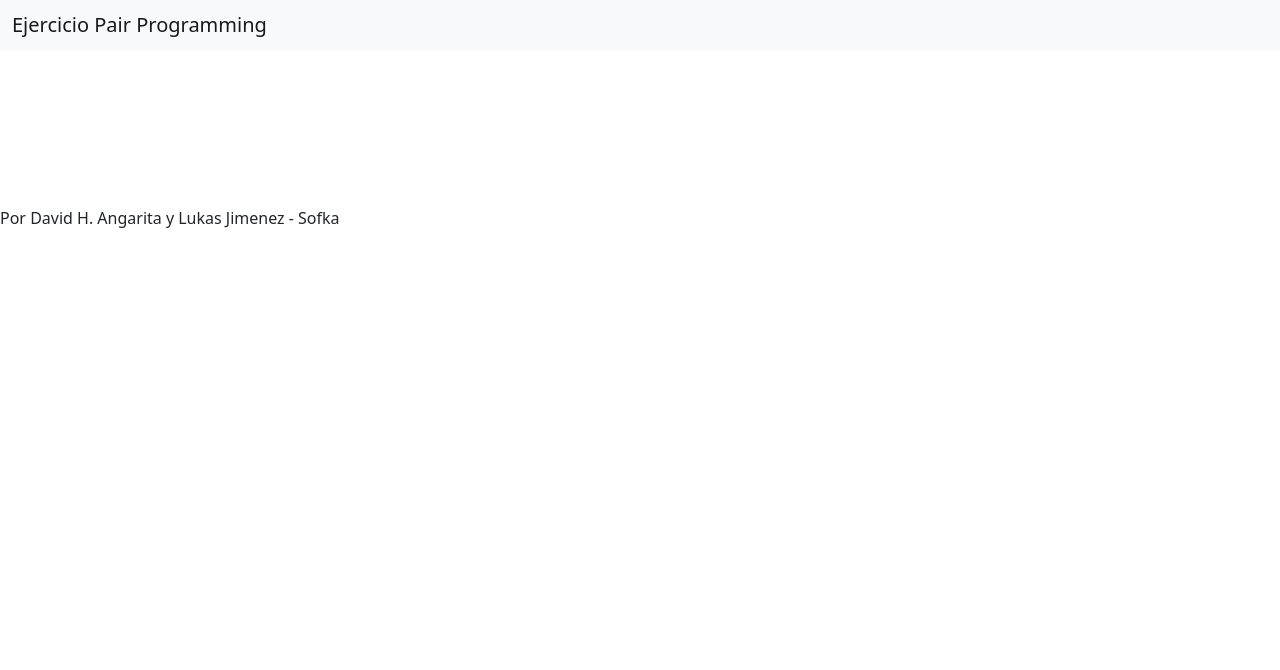
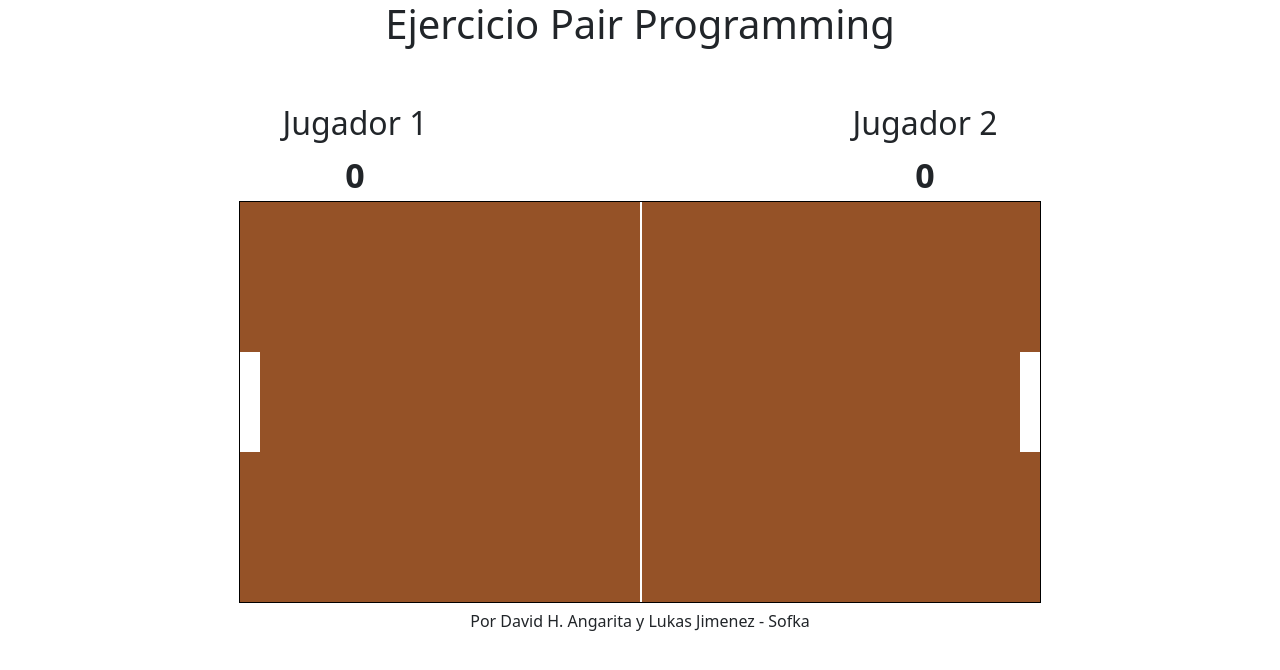
Before and after one commit to davidangarita1/Taller_Pair_Programming-sofka, a plain HTML site: page index.html in a window 1280 px wide. Drawn offline with nearby package versions, Linux system fonts and the light colour scheme.

Commit message:
Se agrego estilos para el tablero

```diff
--- a/index.html
+++ b/index.html
@@ -1,22 +1,37 @@
 <!doctype html>
 <html lang="en">
+
 <head>
 	<!-- Required meta tags -->
 	<meta charset="utf-8">
 	<meta name="viewport" content="width=device-width, initial-scale=1">
 
 	<!-- Bootstrap CSS -->
-    <link href="https://cdn.jsdelivr.net/npm/bootstrap@5.1.3/dist/css/bootstrap.min.css" rel="stylesheet" integrity="sha384-1BmE4kWBq78iYhFldvKuhfTAU6auU8tT94WrHftjDbrCEXSU1oBoqyl2QvZ6jIW3" crossorigin="anonymous">
-
+	<link href="https://cdn.jsdelivr.net/npm/bootstrap@5.1.3/dist/css/bootstrap.min.css" rel="stylesheet"
+		integrity="sha384-1BmE4kWBq78iYhFldvKuhfTAU6auU8tT94WrHftjDbrCEXSU1oBoqyl2QvZ6jIW3" crossorigin="anonymous">
+	<link rel="stylesheet" href="styles.css">
 	<title>Ejercicio Pair Programming</title>
 </head>
+
 <body>
-	<nav class="navbar navbar-light bg-light">
-		<div class="container-fluid">
-		  <span class="navbar-brand mb-0 h1">Ejercicio Pair Programming</span>
+	<div class="div">
+		<div class="row">
+			<div class="col-12 text-center mb-5">
+				<h1>Ejercicio Pair Programming</h1>
 			</div>
-	  </nav>
+		</div>
+	</div>
 	<div class="div container">
+		<div class="row text-center">
+			<div class="col-6">
+				<h2>Jugador 1</h2>
+				<div id="pj1" class="div">0</div>
+			</div>
+			<div class="col-6">
+				<h2>Jugador 2</h2>
+				<div id="pj2" class="div">0</div>
+			</div>
+		</div>
 		<div class="row text-center">
 			<div class="col-12">
 				<canvas id="canvas"></canvas>
@@ -25,11 +40,15 @@
 	</div>
 	<div class="footer">
 		<div class="row">
-			<div class="col-12">
+			<div class="col-12 text-center">
 				Por David H. Angarita y Lukas Jimenez - Sofka
 			</div>
 		</div>
 	</div>
-    <script src="https://cdn.jsdelivr.net/npm/bootstrap@5.1.3/dist/js/bootstrap.bundle.min.js" integrity="sha384-ka7Sk0Gln4gmtz2MlQnikT1wXgYsOg+OMhuP+IlRH9sENBO0LRn5q+8nbTov4+1p" crossorigin="anonymous"></script>
+	<script src="index.js"></script>
+	<script src="https://cdn.jsdelivr.net/npm/bootstrap@5.1.3/dist/js/bootstrap.bundle.min.js"
+		integrity="sha384-ka7Sk0Gln4gmtz2MlQnikT1wXgYsOg+OMhuP+IlRH9sENBO0LRn5q+8nbTov4+1p"
+		crossorigin="anonymous"></script>
 </body>
+
 </html>
--- a/index.js
+++ b/index.js
@@ -0,0 +1,131 @@
+// Esta funcion es la configuracion del juego
+(function () {
+	self.Board = function (width, height) {
+		this.width = width;
+		this.height = height;
+		this.playing = false;
+		this.game_over = false;
+		this.bars = [];
+		this.ball = null;
+	}
+
+	self.Board.prototype = {
+		get elements() {
+			var elements = this.bars;
+			//elements.push(this.ball);
+			return elements;
+		}
+	}
+})();
+
+// Esta funcion se encarga de definir las medidas del canvas
+(function () {
+	self.Bar = function (x, y, width, height, board) {
+		this.x = x;
+		this.y = y;
+		this.width = width;
+		this.height = height;
+		this.board = board;
+		this.board.bars.push(this); // Se agrega la barra al tablero
+		this.kind = 'rectangle'; // Se define el tipo de elemento
+		this.speed = 10; // Se define la velocidad de la barra
+	}
+
+	self.Bar.prototype = {
+		down: function () {
+			this.y += this.speed;
+		},
+		up: function () {
+			this.y -= this.speed;
+		},
+		toString: function () {
+			return "x: " + this.x + " y: " + this.y;
+		}
+	}
+})();
+
+// Esta funcion se encarga de dibujar el tablero
+(function () {
+	self.BoardView = function (canvas, board) {
+		this.canvas = canvas;
+		this.canvas.width = board.width;
+		this.canvas.height = board.height;
+		this.board = board; // Se asigna el tablero
+		this.ctx = this.canvas.getContext('2d'); // Obtiene el contexto del canvas
+		this.canvas.style.background = '#955227';
+	}
+
+	self.BoardView.prototype = {
+
+		clean: function () {
+			this.ctx.clearRect(0, 0, this.board.width, this.board.height);
+			this.ctx.fillStyle = "white";
+		},
+		draw: function () {
+			for (var i = this.board.elements.length - 1; i >= 0; i--) { // Se recorre el elemento para dibujarlo
+				var el = this.board.elements[i];
+
+				draw(this.ctx, el);
+			}
+		},
+		play: function () {
+			this.clean(); // Se limpia el canvas
+			this.draw(); // Se dibuja el tablero
+		}
+	}
+
+	// Se encarga de dibujar el element elegido
+	function draw(ctx, element) {
+		switch (element.kind) {
+			case 'rectangle':
+				ctx.fillRect(element.x, element.y, element.width, element.height);
+				break;
+		}
+	}
+})();
+
+var board = new Board(800, 400); // Se crea el tablero con las dimensiones del canvas
+// x, y, width, height
+var bar = new Bar(0, 150, 20, 100, board); // Se crea la barra1
+var bar_2 = new Bar(780, 150, 20, 100, board); // Se crea la barra2
+var bar_3 = new Bar(400, 0, 2, 800, board); // Se crea la barra2
+var canvas = document.getElementById('canvas'); // Se obtiene el canvas desde el DOM
+var board_view = new BoardView(canvas, board); // Se crea el tablero
+
+document.addEventListener("keydown", function (ev) {
+	ev.preventDefault();
+	if (ev.keyCode == 38) {
+		if(bar.y >= 10) {
+			bar.up(); // Se mueve la barra hacia arriba
+		}
+	}
+	else if (ev.keyCode == 40) {
+		if(bar.y <= 290) {
+			bar.down(); // Se mueve la barra hacia abajo
+		}
+	}
+	else if (ev.keyCode == 87) {
+		//W
+		if(bar_2.y >= 10) {
+			bar_2.up(); // Se mueve la segunda barra hacia arriba
+		}
+
+	}
+	else if (ev.keyCode == 83) {
+		//S
+		if(bar_2.y <= 290) {
+			bar_2.down(); // Se mueve la segunda barra hacia abajo
+		}
+
+	}
+});
+
+// self.addEventListener('load', main); // Esta funcion se encarga de escuchar la carga de la pagina
+
+window.requestAnimationFrame(controller); // Se llama a la funcion main cada vez que se refresca la pantalla
+
+// Esta funcion se encarga de inicializar el juego
+function controller() {
+	board_view.play();
+	window.requestAnimationFrame(controller);
+}
--- a/styles.css
+++ b/styles.css
@@ -1,6 +1,17 @@
+h1 {
+	text-align: center;
+}
+
+main {
+	margin: 0 auto;
+}
+
 #canvas {
 	border: 1px solid black;
 	background-color: #FFF;
-	width: 100%;
-	height: 100%;
 }
+
+#pj1, #pj2 {
+	font-size: 34px;
+	font-weight: bold;
+}
```
Lines whose indentation alone changed are shown as unchanged.
